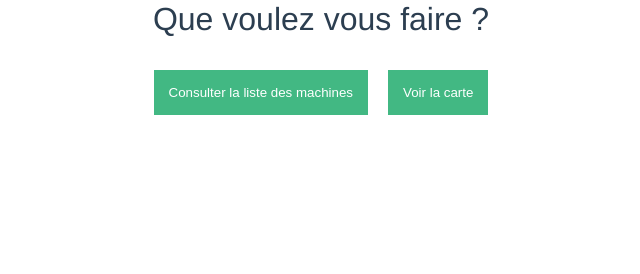
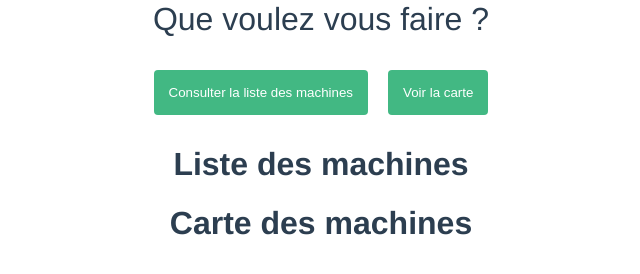
Before and after one commit to FredThomachot/mobilemachines, a Vue app: page / in a window 1280 px wide. Shown: the part 284-558 px from the top of the page, without its empty margins (319-959 px from the left). Built offline with nearby package versions, Linux system fonts and the light colour scheme.

Commit message:
Ajout composants MachinesList et MachinesMap - fin etape 3

```diff
--- a/package.json
+++ b/package.json
@@ -10,7 +10,8 @@
     "build": "cross-env NODE_ENV=production browserify -g envify src/main.js | uglifyjs -c warnings=false -m > dist/build.js"
   },
   "dependencies": {
-    "vue": "^2.0.1"
+    "vue": "^2.0.1",
+    "vue-router": "^3.0.1"
   },
   "devDependencies": {
     "babel-core": "^6.0.0",
--- a/src/App.vue
+++ b/src/App.vue
@@ -1,5 +1,3 @@
-<script src="/path/to/vue.js"></script>
-<script src="/path/to/vue-router.js"></script>
 
 
 <template>
@@ -10,23 +8,30 @@
       <button v-on:click="say('liste des machines')">Consulter la liste des machines</button>
       <button v-on:click="say('voir la carte')">Voir la carte</button>
 
+    <machines-list></machines-list>
+    <machines-map></machines-map>
+
+   </div>
 
 
-  </div>
 </template>
 
-<script>export default {
-  name: 'app',
-    methods: {
+<script>
+    import MachinesList from './MachinesList.vue'
+    import MachinesMap from './MachinesMap.vue'
+
+    export default {
+      name: 'app',
+        components:{
+          'machines-list': MachinesList,
+            'machines-map': MachinesMap
+        },
+      methods: {
         say: function (message) {
             alert(message)
+         }
+      }
     }
-  }
-}
-
-
-
-
 
 </script>
 
@@ -46,6 +51,7 @@ button {
     color: white;
     margin: 10px;
     padding: 15px;
+    border-radius: 4px;
 }
 
 img {
--- a/src/MachinesList.vue
+++ b/src/MachinesList.vue
@@ -3,3 +3,5 @@
      <h1>Liste des machines</h1>
    </div>
 </template>
+
+<script></script>
--- a/src/MachinesMap.vue
+++ b/src/MachinesMap.vue
@@ -3,3 +3,5 @@
         <h1>Carte des machines</h1>
     </div>
 </template>
+
+<script></script>
--- a/src/main.js
+++ b/src/main.js
@@ -1,5 +1,8 @@
 import Vue from 'vue'
 import App from './App.vue'
+import VueRouter from 'vue-router'
+
+Vue.use(VueRouter)
 
 
 
```
Also changed, not shown: 1 other file (tests, documents, lock files or other folders).
